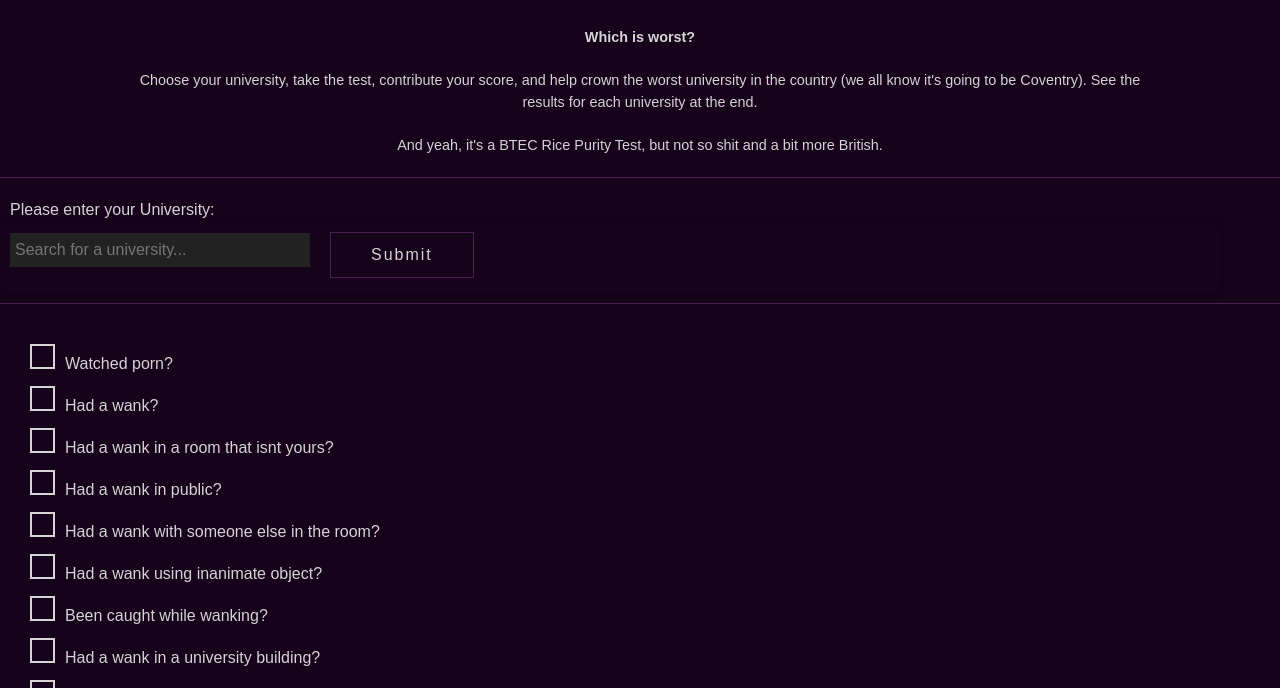
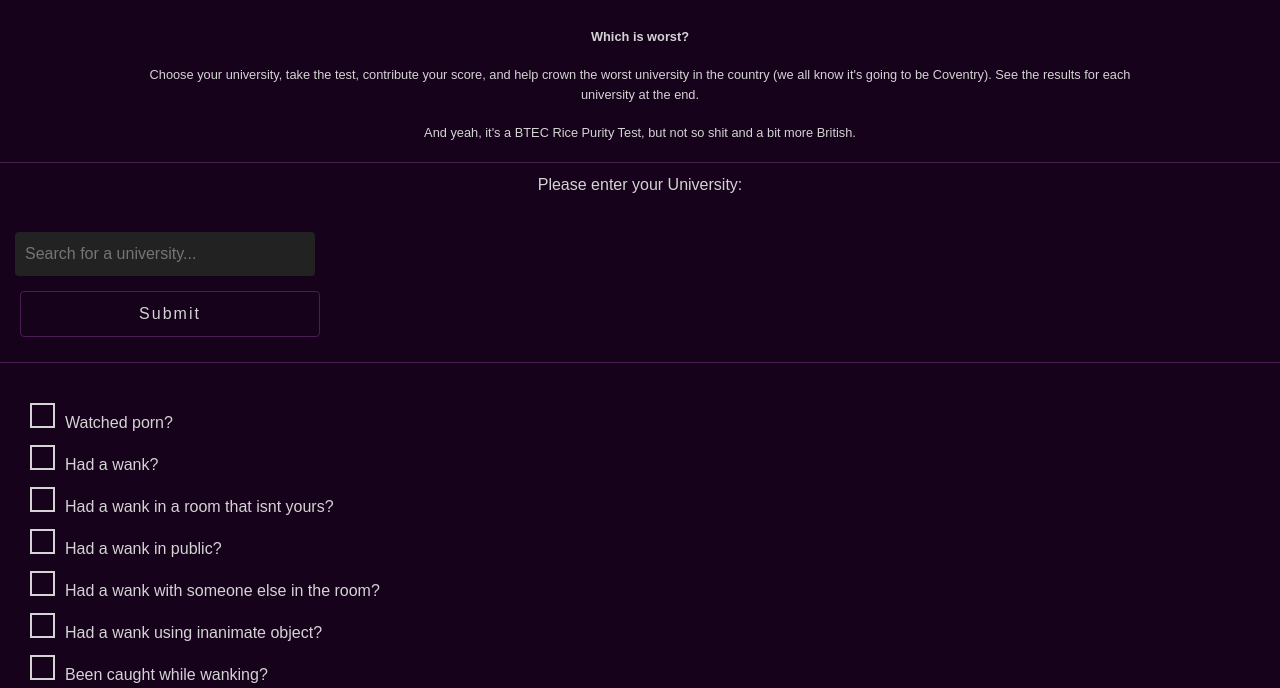
Before and after one commit to purewicktest/purewicktest.github.io, a plain HTML site: page index.html in a window 1280 px wide. Shown: the part 80-768 px from the top of the page. Drawn offline with nearby package versions, Linux system fonts and the light colour scheme.

Commit message:
Update index.css

```diff
--- a/css/index.css
+++ b/css/index.css
@@ -17,7 +17,7 @@
 }
 
 header {
-  font-size: 0.9em;
+  font-size: 0.8em;
   text-align: center;
   width: 80%;
   padding: 10px;
@@ -139,32 +139,30 @@ input[type="checkbox"]:checked {
 }
 
 .uni-picker-container {
-  max-width: 1200px;
-  padding-left: 10px;
-  padding-right: 10px;
-  padding-bottom: 15px;
   display: flex;
+  flex-direction: column;
   align-items: center;
-  justify-content: flex-start;
-  flex-wrap: nowrap;
+  justify-content: center;
+  max-width: 300px;
+  padding: 15px;
   background-color: var(--secondary-color);
   border-radius: 10px;
-  box-shadow: 0 0 10px rgba(0, 0, 0, 0.2);
 }
 
 .dropdown {
+  width: 100%;
+  display: flex;
+  flex-direction: column;
+  align-items: center;
   position: relative;
-  display: flex;
-  flex-grow: 1;
-  max-width: 300px;
-  margin-right: 10px;
 }
 
 .dropdown input[type="text"] {
-  flex-grow: 1;
-  padding: 5px;
+  width: 100%;
+  padding: 10px;
   box-sizing: border-box;
-  border: solid var(--primary-color);
+  border: 2px solid var(--primary-color);
+  border-radius: 4px;
   font-size: 1em;
   line-height: 1.5;
   background-color: #222;
@@ -179,7 +177,9 @@ input[type="checkbox"]:checked {
 
 .dropdown ul {
   position: absolute;
-  z-index: 1;
+  top: 100%;
+  left: 0;
+  z-index: 1000;
   width: 100%;
   max-height: 200px;
   overflow-y: auto;
@@ -192,13 +192,37 @@ input[type="checkbox"]:checked {
   box-shadow: 0 2px 4px rgba(0, 0, 0, 0.2);
 }
 
+.dropdown li {
+  padding: 10px;
+  cursor: pointer;
+  color: white;
+}
+
 .dropdown li:hover {
   background-color: var(--primary-color);
   color: var(--text-color);
 }
 
 .uni-picker-text {
-  padding-top: 10px;
-  padding-left: 10px;
-  margin-left: auto;
+  margin-bottom: 20px;
+  text-align: center;
 }
+
+#uni-submit-button {
+  width: 100%;
+  padding: 10px 40px;
+  font-size: 1em;
+  margin-top: 15px;
+  background-color: var(--first-color);
+  color: var(--text-color);
+  border: 1px solid var(--second-color);
+  border-radius: 4px;
+  transition: all 0.3s ease;
+  letter-spacing: 2px;
+  cursor: pointer;
+}
+
+#uni-submit-button:hover {
+  background-color: var(--second-color);
+  color: var(--text-color);
+}
```
